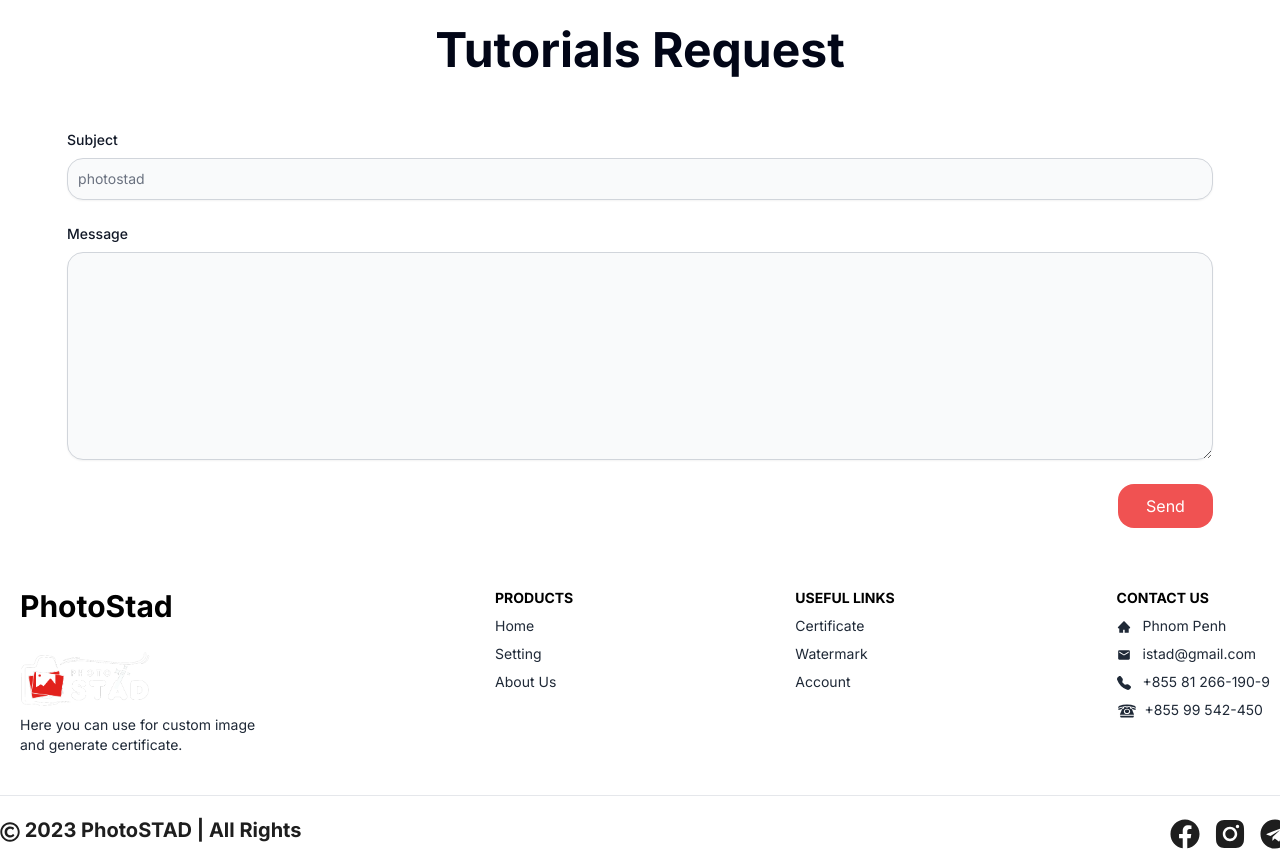
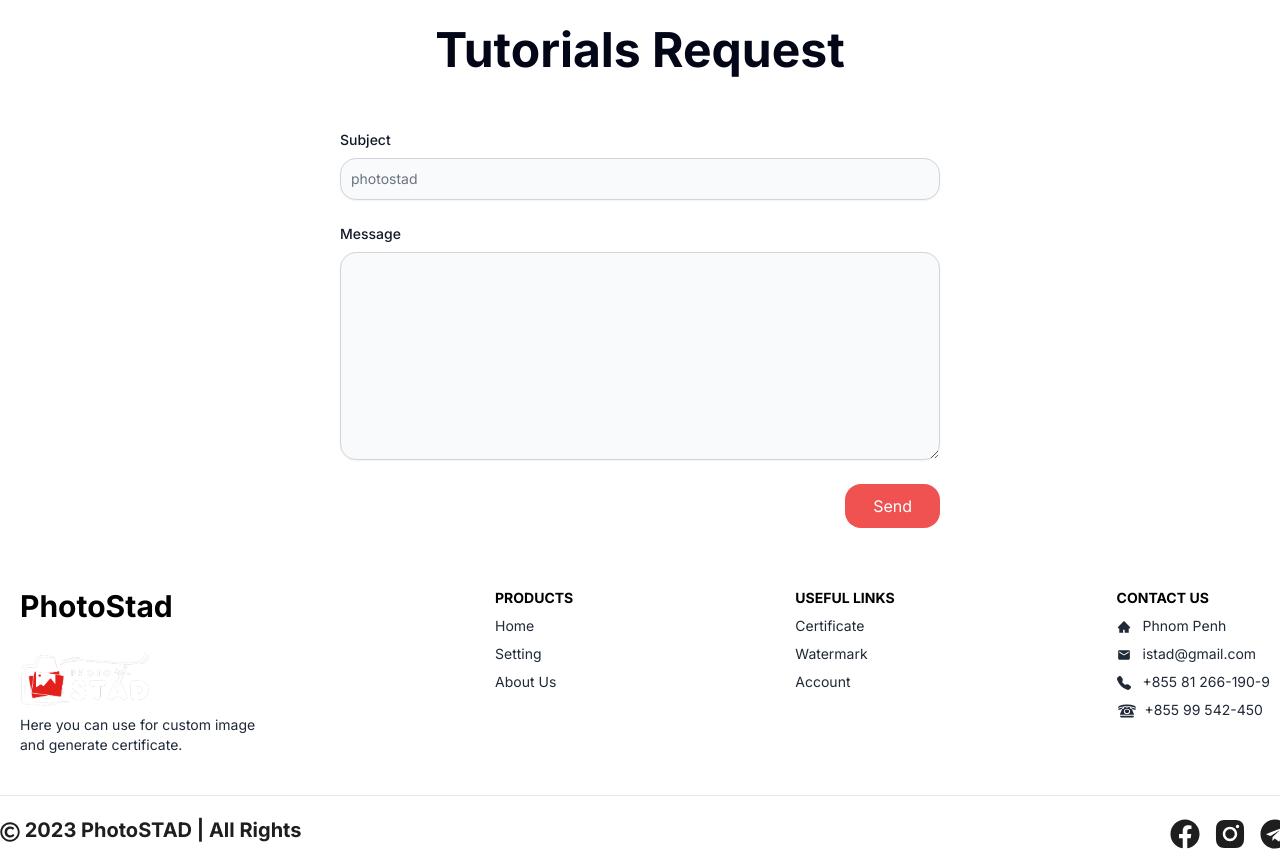
Before and after one commit to CheatSetha/photostaduihost, a Next.js app: page / in a window 1280 px wide. Shown: the part 2740-3608 px from the top of the page. Built offline with nearby package versions, Linux system fonts and the light colour scheme; no server answers.

Commit message:
update fomr

```diff
--- a/src/components/home/FormREQ.jsx
+++ b/src/components/home/FormREQ.jsx
@@ -79,7 +79,7 @@ export default function FormREQ() {
     }
     return (
         <>
-        <form className="max-lg:w-[700px] w-11/12 mx-auto" onSubmit={handleSubmit}>
+        <form className="lg:w-[600px] w-11/12 mx-auto" onSubmit={handleSubmit}>
             <div className="mb-6">
                 <label
                     htmlFor="email"
```
